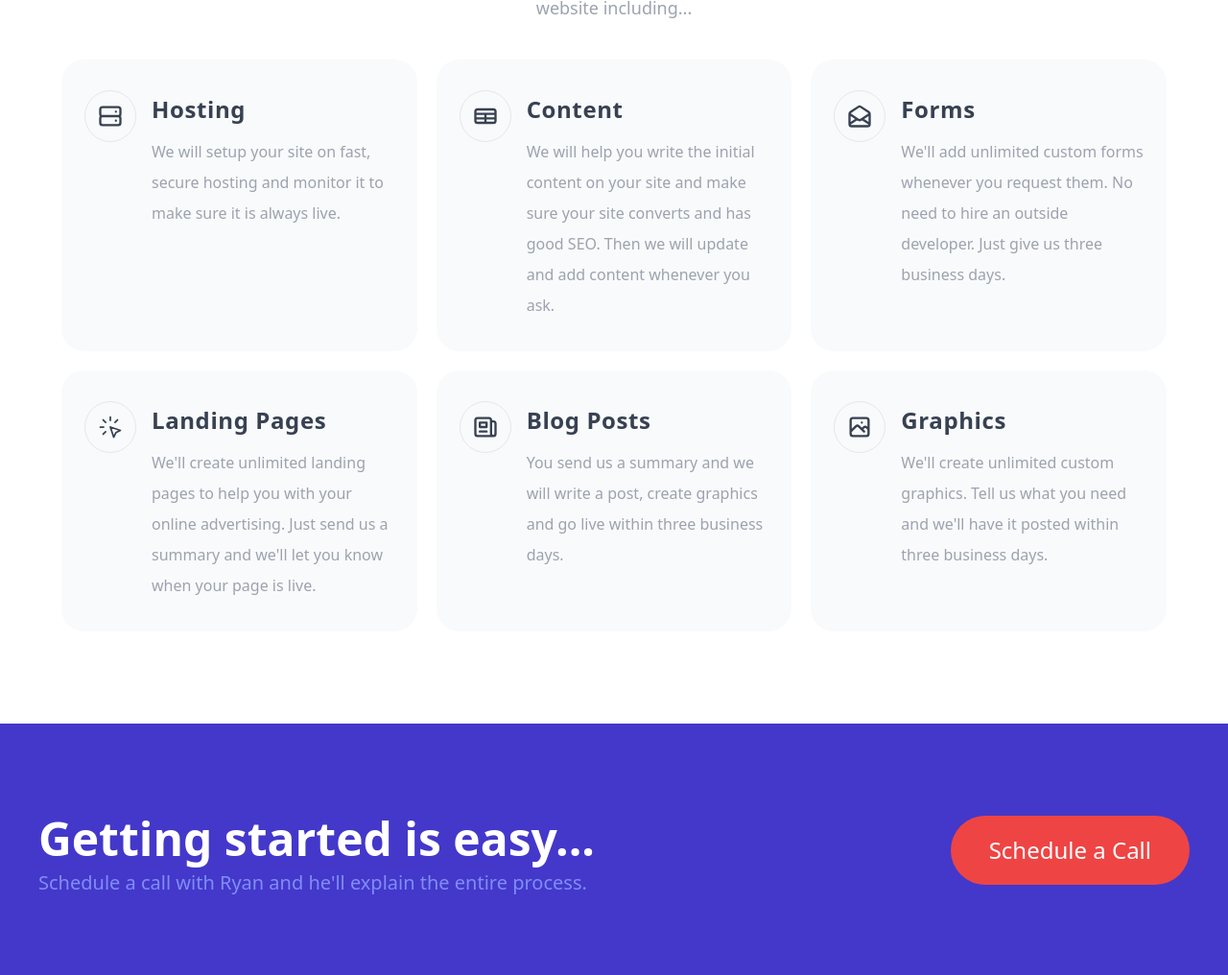
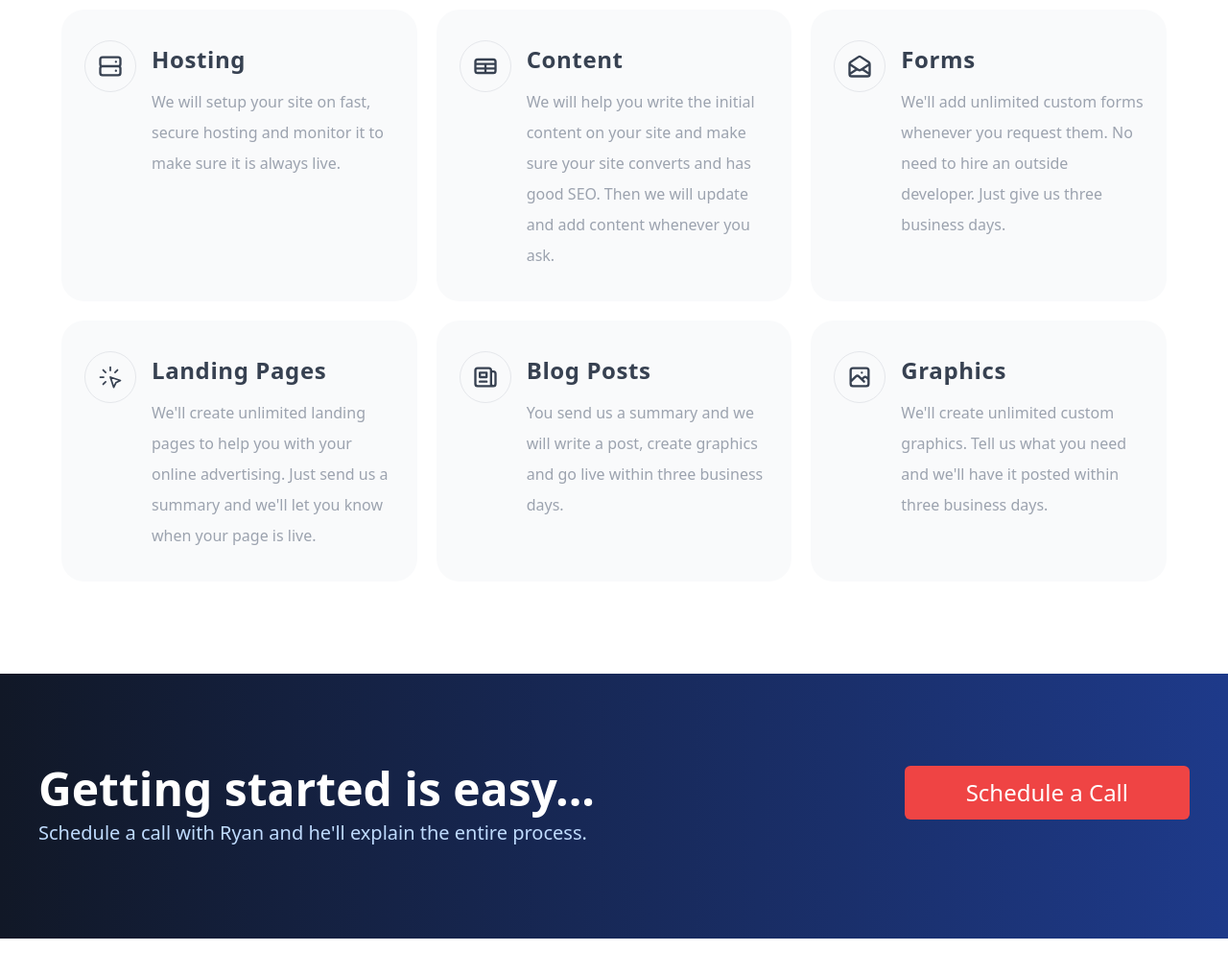
Before and after one commit to build-online/websites-landers, a plain HTML site: page index.html in a window 1280 px wide. Shown: the part 978-1994 px from the top of the page at 96% size. After the commit the page ends 1956 px from the top, so only its background shows below. Drawn offline with nearby package versions, Linux system fonts and the light colour scheme.

Commit message:
some style changes

```diff
--- a/index.html
+++ b/index.html
@@ -41,10 +41,10 @@
 
     <div class="relative z-30 flex flex-col px-10 pt-20 pb-32 mx-auto md:flex-row sm:pt-24 sm:pb-32 md:pt-20 md:pb-20 max-w-7xl">
         <div class="flex flex-col items-start justify-center w-full space-y-8 md:w-1/2 sm:pr-8 xl:pr-20">
-            <h1 class="text-2xl font-bold text-red-400 lg:text-3xl">An entire team of <br> <span class="text-5xl  text-white">WEBSITE EXPERTS</span> <br>at your <br><span class="text-5xl  text-white">FINGERTIPS!</span></h1>
+            <h1 class="text-2xl font-bold text-red-400 lg:text-3xl">An entire team of <br> <span class="text-5xl  text-white">WEBSITE EXPERTS</span> <br>at your <span class="text-5xl  text-white">FINGERTIPS!</span></h1>
             <p class="text-base text-blue-200 lg:text-xl">Get unlimited websites requests and revisions, including development, design and copywriting. No expensive hourly billing. Flat monthly rate. Pause anytime.</p>
 
-            <a href="https://calendly.com/ryanbuildonline/build-online-websites-call_" class="flex items-center justify-center px-10 py-5 mt-10 text-2xl font-medium text-white bg-red-500 rounded-full hover:bg-red-400 lg:mt-0">Schedule a Call</a>
+            <a href="https://calendly.com/ryanbuildonline/build-online-websites-call_" class="flex items-center justify-center px-16 py-3 mt-10 text-2xl font-medium text-white bg-red-500 rounded-md hover:bg-red-400 lg:mt-0">Schedule a Call</a>
         </div>
         <div class="hidden md:relative md:flex items-center justify-center w-full md:h-auto md:mt-0 md:w-1/2">
               <iframe src="https://player.vimeo.com/video/691952492?h=a35d4e6939&amp;badge=0&amp;autopause=0&amp;player_id=0&amp;app_id=58479" frameborder="0" allow="autoplay; fullscreen; picture-in-picture" allowfullscreen style="position:absolute;top:0;left:0;width:100%;height:100%;" title="Build Online Websites - Central IL"></iframe><script src="https://player.vimeo.com/api/player.js"></script>
@@ -196,14 +196,16 @@
 </section>
 
 <!-- Section 3 -->
-<section class="py-24 bg-indigo-700">
+<section class="py-24 bg-gradient-to-r from-gray-900 to-blue-900">
     <div class="max-w-6xl px-10 mx-auto xl:max-w-7xl">
         <div class="flex flex-col items-start justify-between lg:flex-row">
             <div class="relative">
                 <h2 class="text-4xl font-extrabold text-white xl:text-5xl">Getting started is easy...</h2>
-                <p class="mt-2 text-xl text-indigo-400">Schedule a call with Ryan and he'll explain the entire process.</p>
+                <p class="mt-2 text-xl text-blue-200">Schedule a call with Ryan and he'll explain the entire process.</p>
+
+
             </div>
-            <a href="https://calendly.com/ryanbuildonline/build-online-websites-call_" class="flex items-center justify-center px-10 py-5 mt-10 text-2xl font-medium text-white bg-red-500 rounded-full hover:bg-red-400 lg:mt-0">Schedule a Call</a>
+           <a href="https://calendly.com/ryanbuildonline/build-online-websites-call_" class="flex items-center justify-center px-16 py-3 mt-10 text-2xl font-medium text-white bg-red-500 rounded-md hover:bg-red-400 lg:mt-0">Schedule a Call</a>
         </div>
     </div>
 </section>
```
